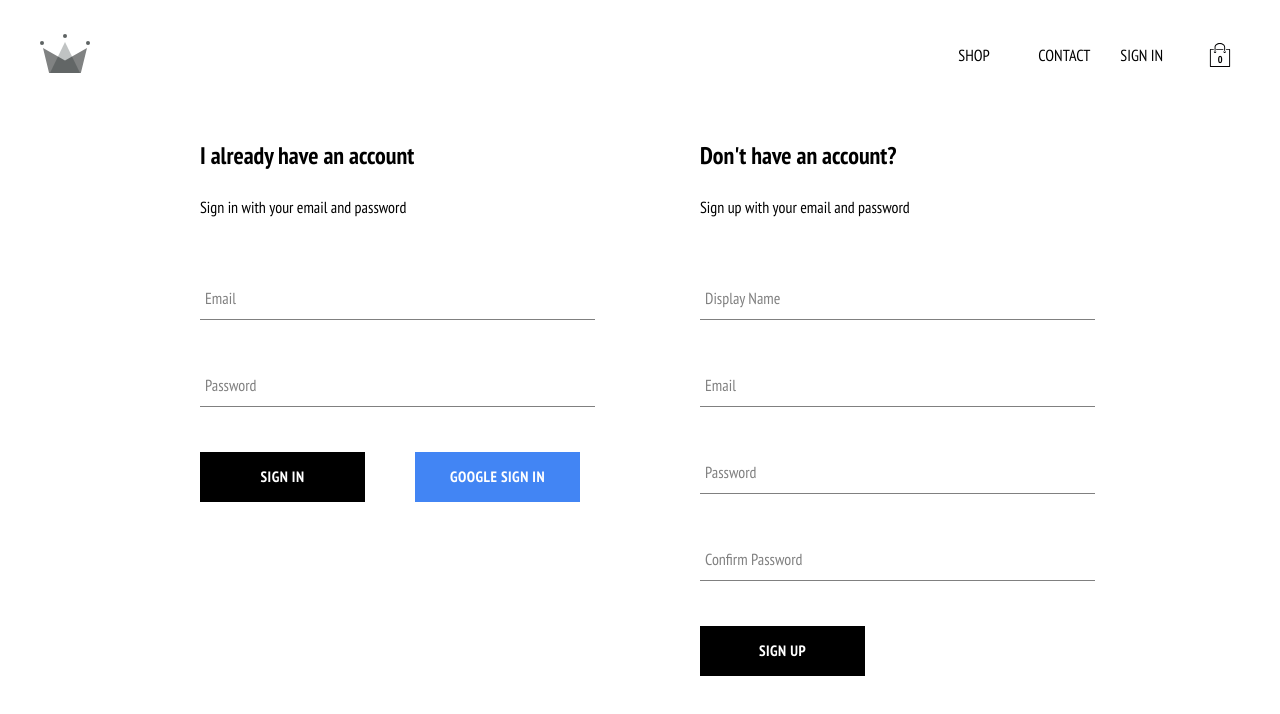
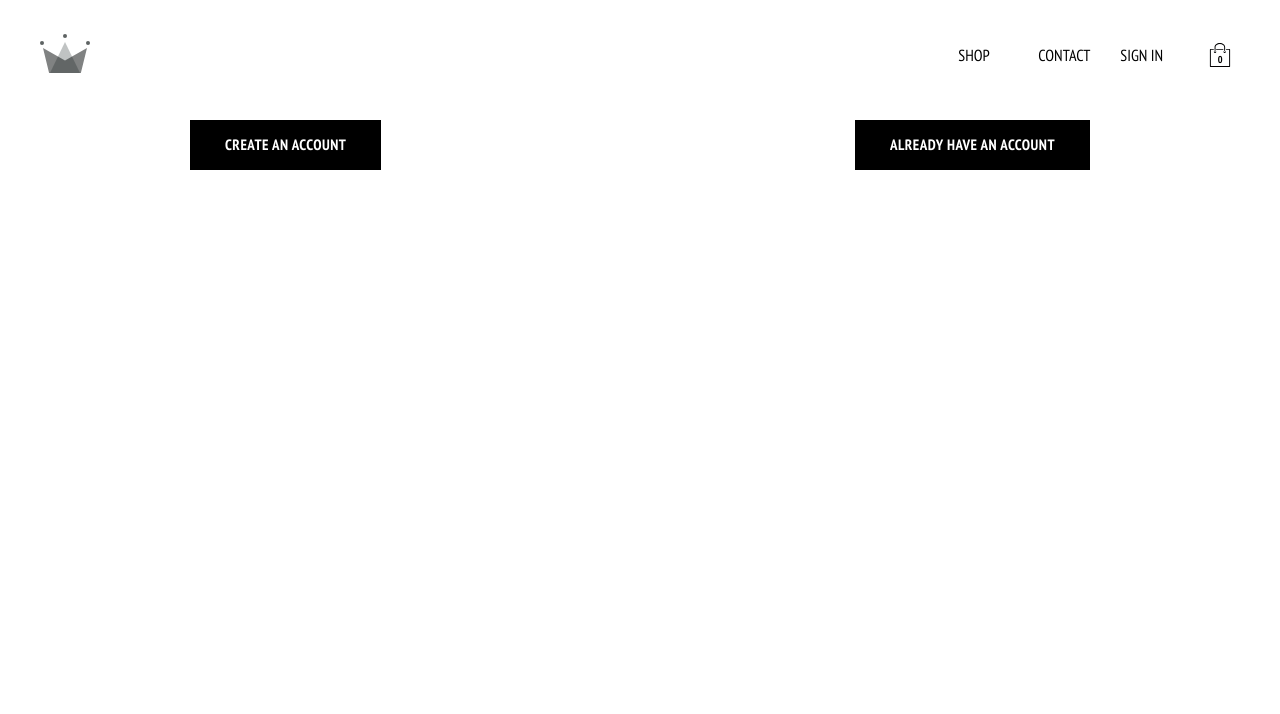
Before and after one commit to oksanakuhotska/capstone-clothin, a React (Create React App) app: page /auth in a window 1280 px wide. Shown: the top 714 px of the page. Built offline with nearby package versions, Linux system fonts and the light colour scheme; no server answers.

Commit message:
refactor: replace auth pages to auth buttons

```diff
--- a/src/pages/authentication/authentication.component.jsx
+++ b/src/pages/authentication/authentication.component.jsx
@@ -1,12 +1,28 @@
-import SignUpForm from "../../components/sign-up-form/sign-up-form.component";
-import SignInForm from "../../components/sign-in-form/sign-in-form.component";
+import { useNavigate } from "react-router-dom";
+
+import Button from "../../components/button/button.component";
+// import SignUpForm from "../../components/sign-up-form/sign-up-form.component";
+// import SignInForm from "../../components/sign-in-form/sign-in-form.component";
+
 import { AuthenticationContainer } from "./authentication.styles";
 
 const Authentication = () => {
+	const navigate = useNavigate();
+
+	const goToSignUpAuthHandler = () => {
+		navigate('/signup');
+	};
+	const goToSignInAuthHandler = () => {
+		navigate('/login');
+	};
+
 	return (
 		<AuthenticationContainer>
-			<SignInForm />
-			<SignUpForm />
+			<Button onClick={goToSignUpAuthHandler}>Create an account</Button>
+			<Button onClick={goToSignInAuthHandler}>Already have an account</Button>
+
+			{/* <SignInForm />
+			<SignUpForm /> */}
 		</AuthenticationContainer>
 	)
 };
```
